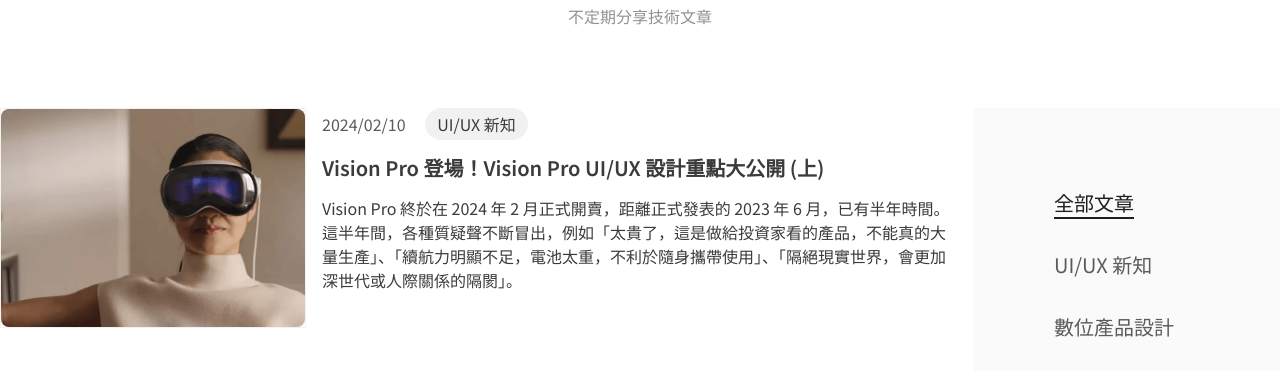
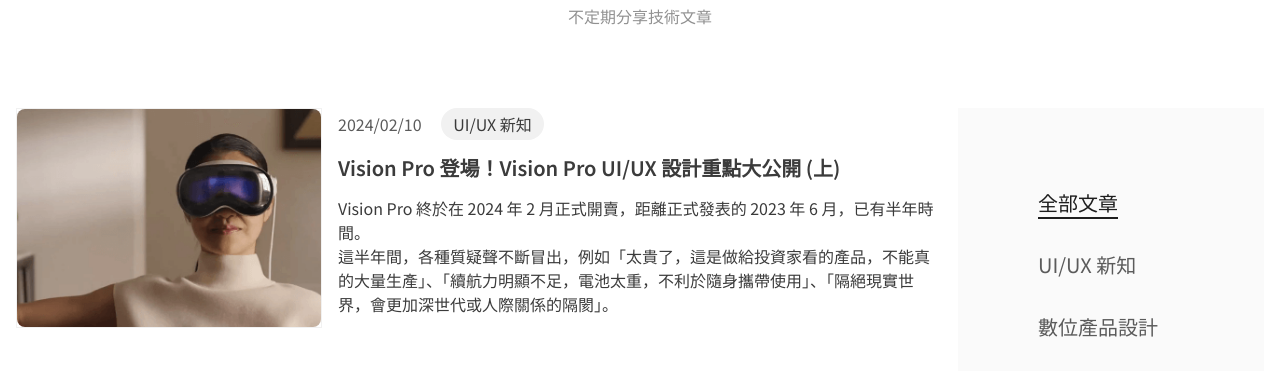
Before and after one commit to LING-JUN-HAO/hexo-customized-layout, a plain HTML site: page blog.html in a window 1280 px wide. Shown: the part 275-646 px from the top of the page. Drawn offline with nearby package versions, Linux system fonts and the light colour scheme; files whose address does not match are found by name; a web font is replaced by a local one.

Commit message:
fix: 🐛 blog max-width:1296px padding: 0 1rem;

```diff
--- a/static/scss/page/_blog.scss
+++ b/static/scss/page/_blog.scss
@@ -17,6 +17,10 @@
             margin: $spacer-0 $spacer-auto;
             display: flex;
             gap: 1.5rem;
+
+            @include container-contentWidth{
+                padding: $spacer-0 $spacer-4;
+            }
 
             @include container-lg {
                 flex-direction: column-reverse;
```
Also changed, not shown: static/css/all.css, 1 other file.
